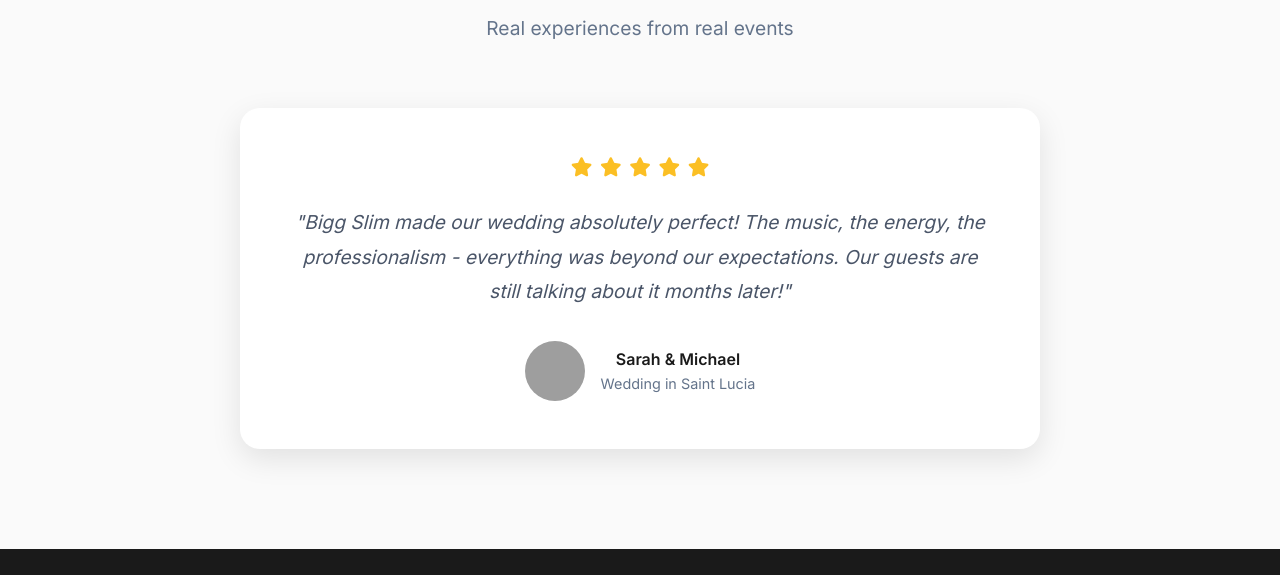
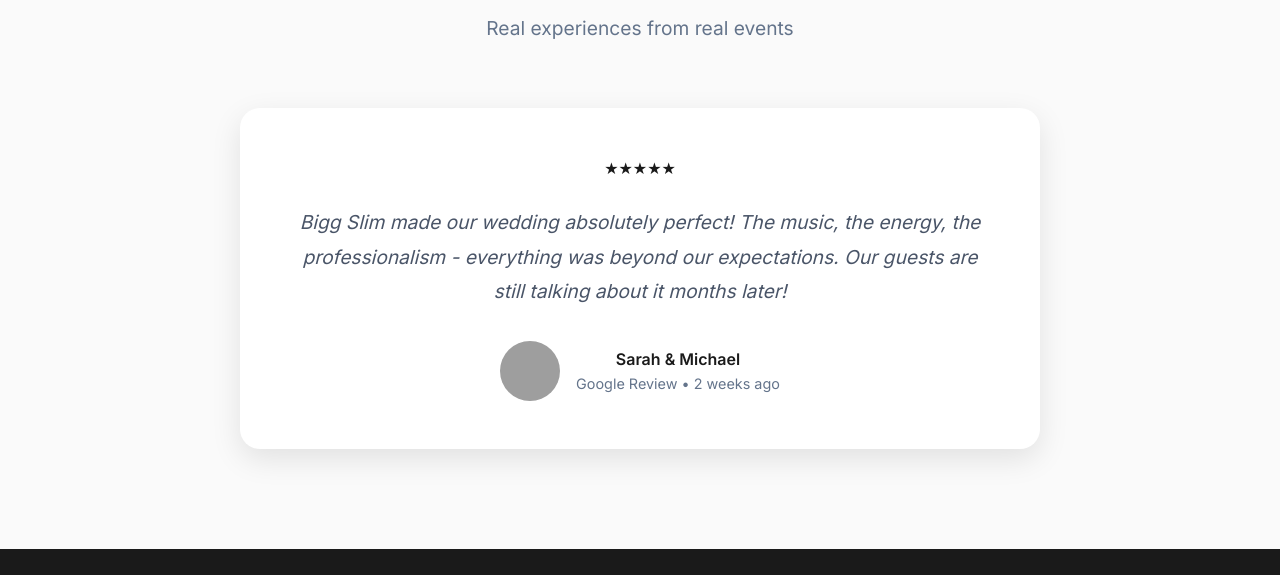
Before and after one commit to doomsealy/come-stay-at-my-place, a website: page index.html in a window 1280 px wide. Shown: the part 2871-3446 px from the top of the page. Drawn offline with nearby package versions, Linux system fonts and the light colour scheme; grey boxes are pictures that could not be loaded; a web font is replaced by a local one.

Commit message:
Add google-reviews.js script to index.html

```diff
--- a/index.html
+++ b/index.html
@@ -312,5 +312,6 @@
     </footer>
 
     <script src="script.js"></script>
+    <script src="google-reviews.js"></script>
 </body>
 </html>
```
